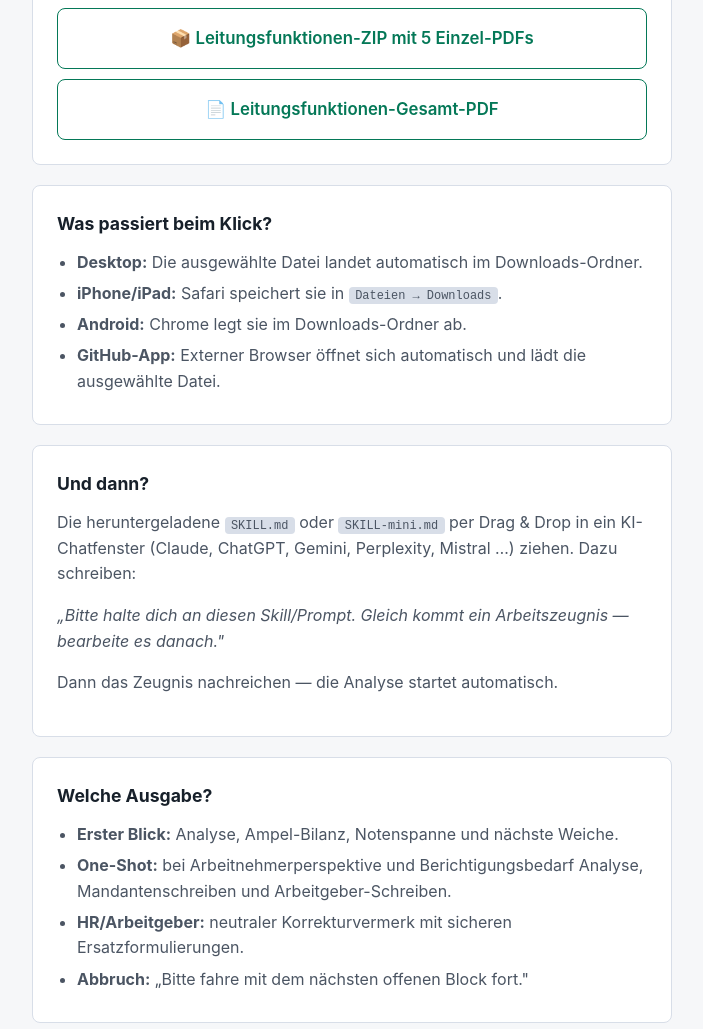
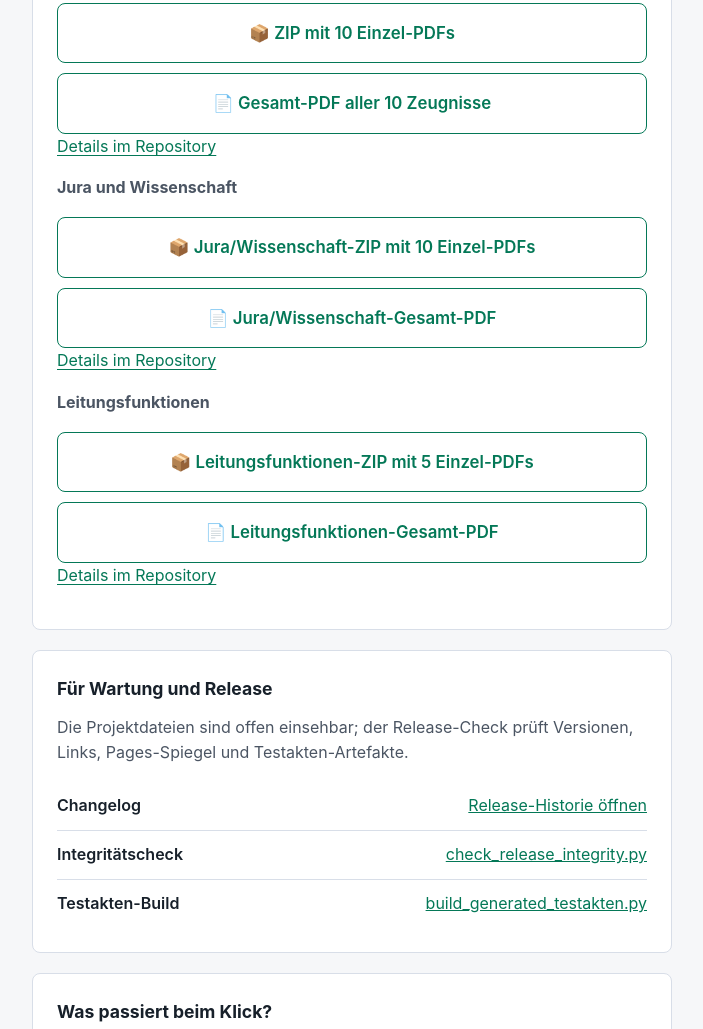
Before and after one commit to Klotzkette/arbeitszeugnispruefer-skill, a plain HTML site: page docs/index.html in a window 1280 px wide. Shown: the part 1290-2319 px from the top of the page, without its empty margins (288-991 px from the left). Drawn offline with Linux system fonts and the light colour scheme.

Commit message:
release(v3.0.12): improve readme navigation

```diff
--- a/docs/index.html
+++ b/docs/index.html
@@ -103,6 +103,47 @@
   }
   ul { padding-left: 1.25rem; margin: 0.5rem 0 0; }
   li { color: var(--muted); margin-bottom: 0.35rem; }
+  .link-list {
+    list-style: none;
+    padding: 0;
+    margin: 0.75rem 0 0;
+  }
+  .link-list li {
+    display: flex;
+    justify-content: space-between;
+    gap: 1rem;
+    border-top: 1px solid var(--border);
+    padding: 0.7rem 0;
+    margin: 0;
+  }
+  .link-list li:first-child { border-top: 0; }
+  .link-list span {
+    color: var(--fg);
+    font-weight: 600;
+  }
+  .link-list a {
+    color: var(--accent);
+    text-align: right;
+  }
+  .small-links {
+    display: flex;
+    flex-wrap: wrap;
+    gap: 0.4rem 0.9rem;
+    margin: 0.75rem 0 0;
+  }
+  .small-links a {
+    color: var(--accent);
+    text-decoration: underline;
+    text-underline-offset: 3px;
+  }
+  @media (max-width: 520px) {
+    .link-list li { display: block; }
+    .link-list a {
+      display: block;
+      text-align: left;
+      margin-top: 0.15rem;
+    }
+  }
   code {
     background: var(--border);
     padding: 0.1rem 0.4rem;
@@ -121,7 +162,18 @@
 <body>
 <main>
   <h1>Arbeitszeugnis-Prüfer Skill</h1>
-  <p class="lead">Ein offener Markdown-Prompt, der deutsche Arbeitszeugnisse nach dem Ampelsystem 🔴/🟠/🟢 prüft. Lade die vollständige Skill-Datei oder die kompakte Mini-Version in einem Klick herunter — als freistehende Markdown-Promptdatei direkt in den Downloads-Ordner deines Geräts. Stand: Version 3.0.11.</p>
+  <p class="lead">Ein offener Markdown-Prompt, der deutsche Arbeitszeugnisse nach dem Ampelsystem 🔴/🟠/🟢 prüft. Lade die vollständige Skill-Datei oder die kompakte Mini-Version in einem Klick herunter — als freistehende Markdown-Promptdatei direkt in den Downloads-Ordner deines Geräts. Stand: Version 3.0.12.</p>
+
+  <div class="card">
+    <h2>Schnellzugriff</h2>
+    <p>Die wichtigsten Ansichten und Dateien an einem Ort: Download, Quelltext, Testakten und Release-Historie.</p>
+    <ul class="link-list">
+      <li><span>Vollversion</span><a href="SKILL.md" download="SKILL.md" type="text/markdown">SKILL.md herunterladen</a></li>
+      <li><span>Mini-Version</span><a href="SKILL-mini.md" download="SKILL-mini.md" type="text/markdown">SKILL-mini.md herunterladen</a></li>
+      <li><span>Repository</span><a href="https://github.com/Klotzkette/arbeitszeugnispruefer-skill">README und Quelltext</a></li>
+      <li><span>Release-Historie</span><a href="https://github.com/Klotzkette/arbeitszeugnispruefer-skill/blob/main/CHANGELOG.md">CHANGELOG.md</a></li>
+    </ul>
+  </div>
 
   <div class="card">
     <h2>📥 Vollversion</h2>
@@ -149,6 +201,9 @@
     <a class="btn secondary" href="testakten/arbeitszeugnis-analyse-bluehendes-leben_gesamt.pdf" download type="application/pdf" style="margin-top:0.6rem;">
       📄 Gesamt-PDF aller 10 Zeugnisse
     </a>
+    <p class="small-links">
+      <a href="https://github.com/Klotzkette/arbeitszeugnispruefer-skill/tree/main/testakten/arbeitszeugnis-analyse-bluehendes-leben">Details im Repository</a>
+    </p>
     <p style="margin-top:1rem;"><strong>Jura und Wissenschaft</strong></p>
     <a class="btn secondary" href="testakten/arbeitszeugnisse-jura-und-wissenschaft-einzel-pdfs.zip" download type="application/zip">
       📦 Jura/Wissenschaft-ZIP mit 10 Einzel-PDFs
@@ -156,6 +211,9 @@
     <a class="btn secondary" href="testakten/arbeitszeugnisse-jura-und-wissenschaft_gesamt.pdf" download type="application/pdf" style="margin-top:0.6rem;">
       📄 Jura/Wissenschaft-Gesamt-PDF
     </a>
+    <p class="small-links">
+      <a href="https://github.com/Klotzkette/arbeitszeugnispruefer-skill/tree/main/testakten/arbeitszeugnisse-jura-und-wissenschaft">Details im Repository</a>
+    </p>
     <p style="margin-top:1rem;"><strong>Leitungsfunktionen</strong></p>
     <a class="btn secondary" href="testakten/arbeitszeugnisse-leitungsfunktionen-einzel-pdfs.zip" download type="application/zip">
       📦 Leitungsfunktionen-ZIP mit 5 Einzel-PDFs
@@ -163,6 +221,19 @@
     <a class="btn secondary" href="testakten/arbeitszeugnisse-leitungsfunktionen_gesamt.pdf" download type="application/pdf" style="margin-top:0.6rem;">
       📄 Leitungsfunktionen-Gesamt-PDF
     </a>
+    <p class="small-links">
+      <a href="https://github.com/Klotzkette/arbeitszeugnispruefer-skill/tree/main/testakten/arbeitszeugnisse-leitungsfunktionen">Details im Repository</a>
+    </p>
+  </div>
+
+  <div class="card">
+    <h2>Für Wartung und Release</h2>
+    <p>Die Projektdateien sind offen einsehbar; der Release-Check prüft Versionen, Links, Pages-Spiegel und Testakten-Artefakte.</p>
+    <ul class="link-list">
+      <li><span>Changelog</span><a href="https://github.com/Klotzkette/arbeitszeugnispruefer-skill/blob/main/CHANGELOG.md">Release-Historie öffnen</a></li>
+      <li><span>Integritätscheck</span><a href="https://github.com/Klotzkette/arbeitszeugnispruefer-skill/blob/main/scripts/check_release_integrity.py">check_release_integrity.py</a></li>
+      <li><span>Testakten-Build</span><a href="https://github.com/Klotzkette/arbeitszeugnispruefer-skill/blob/main/scripts/build_generated_testakten.py">build_generated_testakten.py</a></li>
+    </ul>
   </div>
 
   <div class="card">
```
Also changed, not shown: 9 other files.
